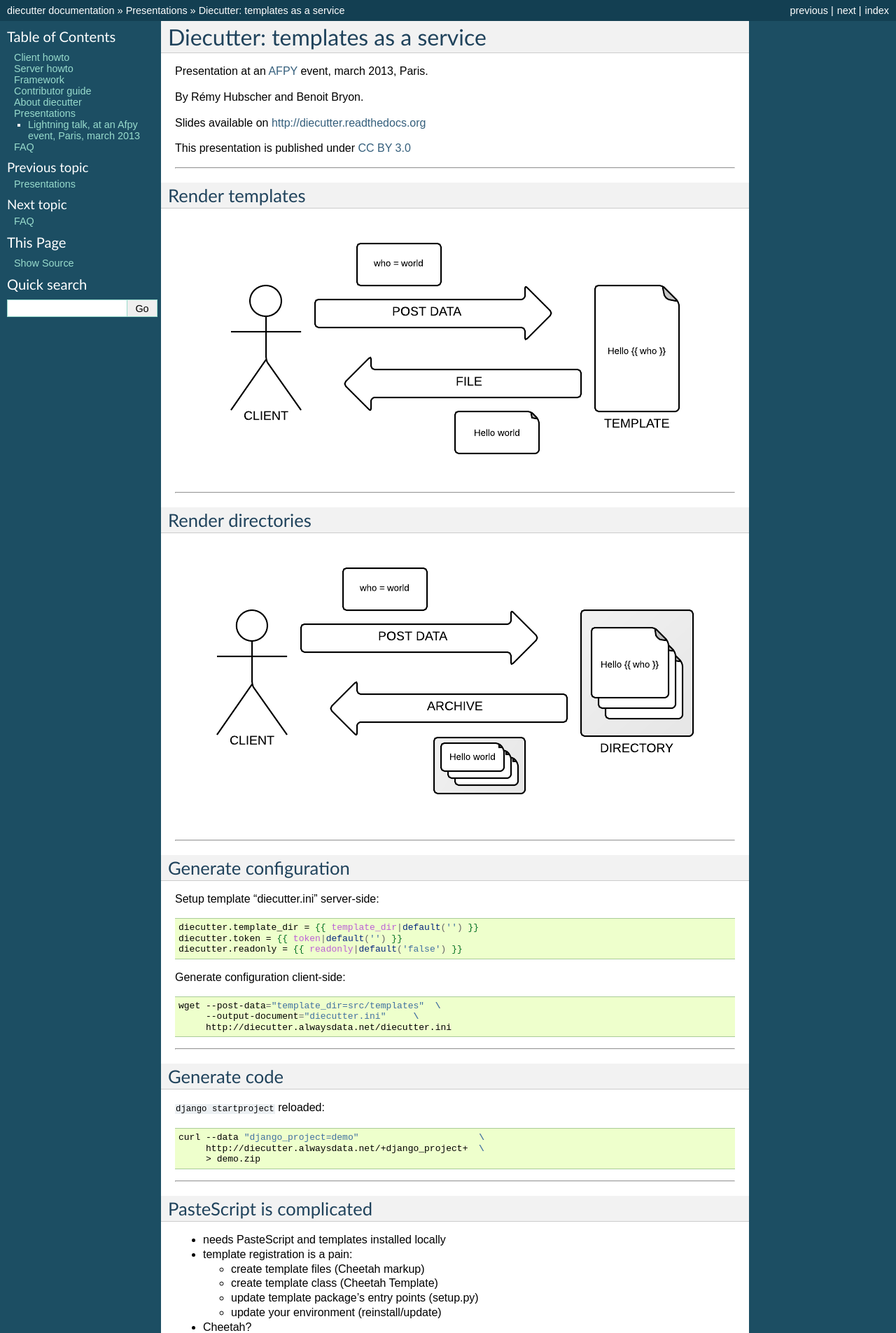
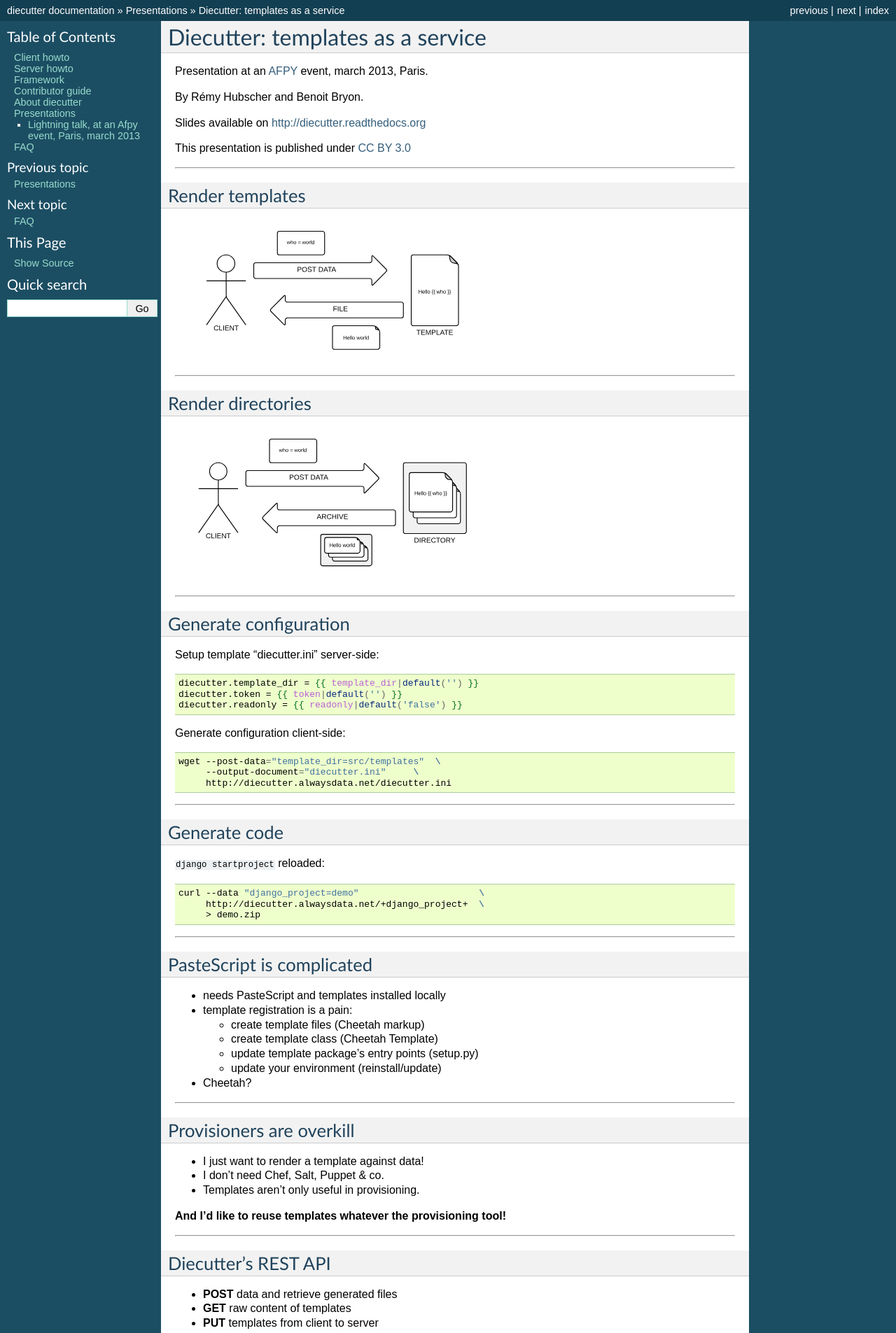
Before and after one commit to diecutter/diecutter, a Sphinx documentation site: the page built from docs/presentations/2013-afpy-lightning-talk/index.txt, in a window 1280 px wide. Shown: the top 1905 px of the page at 70% size. Built offline with Sphinx 7.4.7, drawn with Linux system fonts in a browser that asks for light colours.

Commit message:
Replaced PNG files by SVG sources in presentations.

```diff
--- a/docs/presentations/2013-afpy-lightning-talk/index.txt
+++ b/docs/presentations/2013-afpy-lightning-talk/index.txt
@@ -17,7 +17,7 @@
 Render templates
 ================
 
-.. image:: overview-file.png
+.. image:: /_static/overview-file.svg
    :alt: Client posts DATA to TEMPLATE which returns FILE
 
 -------------------------------------------------------------------------------
@@ -25,7 +25,7 @@
 Render directories
 ==================
 
-.. image:: overview-directory.png
+.. image:: /_static/overview-directory.svg
    :alt: Client posts DATA to DIRECTORY which returns ARCHIVE
 
 -------------------------------------------------------------------------------
```
Also changed, not shown: docs/_static/overview-directory.svg (added), docs/_static/overview-file.svg (added), docs/presentations/2013-afpy-lightning-talk/overview-directory.png (deleted), docs/presentations/2013-afpy-lightning-talk/overview-file.png (deleted).
